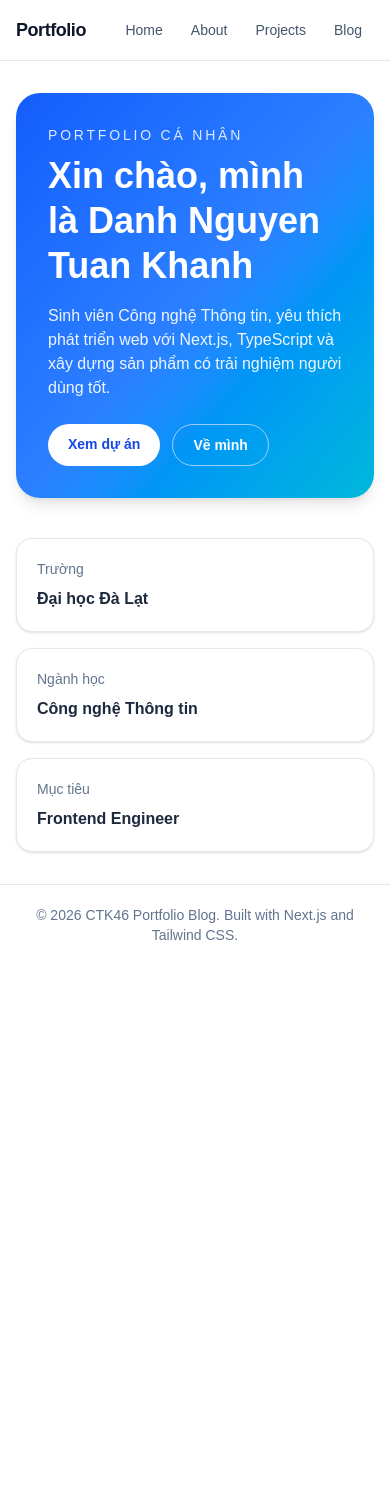
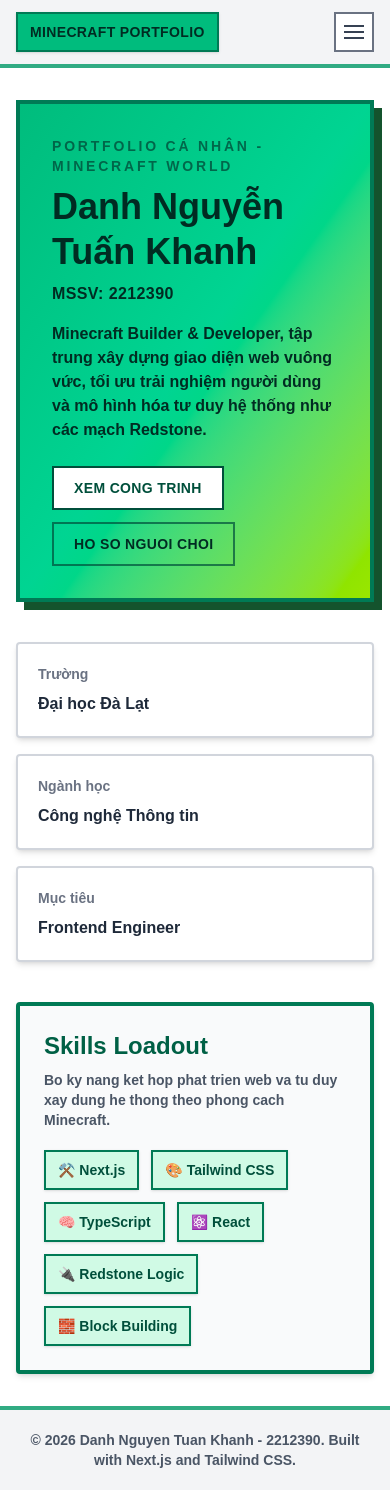
Before and after one commit to KhanhDanh-design/-ctk46-lab01, a Next.js app: page / in a window 390 px wide. Before the commit the page ends 965 px from the top, so only its background shows below. Built offline with nearby package versions, Linux system fonts and the light colour scheme.

Commit message:
feat: cải thiện giao diện với Tailwind CSS responsive

```diff
--- a/src/app/layout.tsx
+++ b/src/app/layout.tsx
@@ -1,13 +1,6 @@
 import type { Metadata } from "next";
-import Link from "next/link";
 import "./globals.css";
-
-const navLinks = [
-  { href: "/", label: "Home" },
-  { href: "/about", label: "About" },
-  { href: "/projects", label: "Projects" },
-  { href: "/blog", label: "Blog" },
-];
+import Navbar from "@/components/Navbar";
 
 export const metadata: Metadata = {
   title: "Portfolio Blog - CTK46",
@@ -21,41 +14,19 @@ export default function RootLayout({
 }>) {
   return (
     <html lang="vi">
-      <body className="min-h-screen bg-slate-50 text-slate-800 antialiased">
+      <body className="min-h-screen bg-gray-100 text-gray-800 antialiased dark:bg-gray-900 dark:text-white">
         <div className="flex min-h-screen flex-col">
-          <header className="sticky top-0 z-50 border-b border-slate-200 bg-white/90 backdrop-blur">
-            <nav className="mx-auto flex w-full max-w-6xl items-center justify-between px-4 py-4 sm:px-6 lg:px-8">
-              <Link
-                href="/"
-                className="text-lg font-bold tracking-tight text-slate-900 transition hover:text-blue-600"
-              >
-                Portfolio
-              </Link>
-
-              <ul className="flex items-center gap-1 sm:gap-2">
-                {navLinks.map((item) => (
-                  <li key={item.href}>
-                    <Link
-                      href={item.href}
-                      className="rounded-md px-3 py-2 text-sm font-medium text-slate-600 transition hover:bg-slate-100 hover:text-blue-600"
-                    >
-                      {item.label}
-                    </Link>
-                  </li>
-                ))}
-              </ul>
-            </nav>
-          </header>
+          <Navbar />
 
           <main className="mx-auto w-full max-w-6xl flex-1 px-4 py-8 sm:px-6 lg:px-8">
             {children}
           </main>
 
-          <footer className="border-t border-slate-200 bg-white">
-            <div className="mx-auto w-full max-w-6xl px-4 py-5 text-center text-sm text-slate-500 sm:px-6 lg:px-8">
+          <footer className="border-t-4 border-emerald-600/80 bg-gray-100 dark:border-emerald-500/70 dark:bg-gray-900">
+            <div className="mx-auto w-full max-w-6xl px-4 py-5 text-center text-sm font-semibold text-gray-600 sm:px-6 lg:px-8 dark:text-gray-300">
               <p>
-                © 2026 CTK46 Portfolio Blog. Built with Next.js and Tailwind
-                CSS.
+                © 2026 Danh Nguyen Tuan Khanh - 2212390. Built with Next.js and
+                Tailwind CSS.
               </p>
             </div>
           </footer>
--- a/src/app/page.tsx
+++ b/src/app/page.tsx
@@ -1,50 +1,79 @@
 import Link from "next/link";
+
+const skills = [
+  "⚒️ Next.js",
+  "🎨 Tailwind CSS",
+  "🧠 TypeScript",
+  "⚛️ React",
+  "🔌 Redstone Logic",
+  "🧱 Block Building",
+];
 
 export default function HomePage() {
   return (
     <div className="space-y-10">
-      <section className="rounded-3xl bg-linear-to-br from-blue-600 via-blue-500 to-cyan-500 p-8 text-white shadow-lg sm:p-10">
-        <p className="mb-2 text-sm uppercase tracking-[0.2em] text-blue-100">
-          Portfolio cá nhân
+      <section className="rounded-none border-4 border-emerald-700 bg-linear-to-br from-emerald-500 via-emerald-400 to-lime-400 p-8 text-emerald-950 shadow-[8px_8px_0_0_#14532d] sm:p-10 dark:border-emerald-500 dark:from-emerald-600 dark:via-emerald-500 dark:to-emerald-700 dark:text-emerald-50 dark:shadow-[8px_8px_0_0_#022c22]">
+        <p className="mb-2 text-sm font-bold uppercase tracking-[0.2em] text-emerald-900/80 dark:text-emerald-100/90">
+          Portfolio cá nhân - Minecraft World
         </p>
-        <h1 className="mb-4 text-4xl font-bold leading-tight sm:text-5xl">
-          Xin chào, mình là Danh Nguyen Tuan Khanh
+        <h1 className="mb-2 text-4xl font-black leading-tight sm:text-5xl">
+          Danh Nguyễn Tuấn Khanh
         </h1>
-        <p className="max-w-2xl text-base text-blue-50 sm:text-lg">
-          Sinh viên Công nghệ Thông tin, yêu thích phát triển web với Next.js,
-          TypeScript và xây dựng sản phẩm có trải nghiệm người dùng tốt.
+        <p className="text-base font-bold tracking-wide sm:text-lg">MSSV: 2212390</p>
+        <p className="mt-4 max-w-2xl text-base font-semibold sm:text-lg">
+          Minecraft Builder & Developer, tập trung xây dựng giao diện web vuông
+          vức, tối ưu trải nghiệm người dùng và mô hình hóa tư duy hệ thống như
+          các mạch Redstone.
         </p>
 
         <div className="mt-6 flex flex-wrap gap-3">
           <Link
             href="/projects"
-            className="rounded-full bg-white px-5 py-2.5 text-sm font-semibold text-blue-700 transition hover:bg-blue-50"
+            className="rounded-none border-2 border-emerald-900 bg-white px-5 py-2.5 text-sm font-black uppercase tracking-wide text-emerald-900 transition hover:bg-emerald-100 dark:border-emerald-100 dark:bg-emerald-100 dark:text-emerald-950"
           >
-            Xem dự án
+            Xem cong trinh
           </Link>
           <Link
             href="/about"
-            className="rounded-full border border-blue-200/80 px-5 py-2.5 text-sm font-semibold text-white transition hover:bg-white/10"
+            className="rounded-none border-2 border-emerald-900/70 px-5 py-2.5 text-sm font-black uppercase tracking-wide text-emerald-950 transition hover:bg-emerald-300/50 dark:border-emerald-100/80 dark:text-emerald-50 dark:hover:bg-emerald-900/50"
           >
-            Về mình
+            Ho so nguoi choi
           </Link>
         </div>
       </section>
 
       <section className="grid gap-4 sm:grid-cols-3">
-        <div className="rounded-2xl border border-slate-200 bg-white p-5 shadow-sm">
-          <p className="text-sm text-slate-500">Trường</p>
-          <p className="mt-2 font-semibold text-slate-800">Đại học Đà Lạt</p>
+        <div className="rounded-sm border-2 border-gray-300 bg-white p-5 shadow-md dark:border-gray-700 dark:bg-gray-800">
+          <p className="text-sm font-semibold text-gray-500 dark:text-gray-300">Trường</p>
+          <p className="mt-2 font-bold text-gray-800 dark:text-white">Đại học Đà Lạt</p>
         </div>
-        <div className="rounded-2xl border border-slate-200 bg-white p-5 shadow-sm">
-          <p className="text-sm text-slate-500">Ngành học</p>
-          <p className="mt-2 font-semibold text-slate-800">
+        <div className="rounded-sm border-2 border-gray-300 bg-white p-5 shadow-md dark:border-gray-700 dark:bg-gray-800">
+          <p className="text-sm font-semibold text-gray-500 dark:text-gray-300">Ngành học</p>
+          <p className="mt-2 font-bold text-gray-800 dark:text-white">
             Công nghệ Thông tin
           </p>
         </div>
-        <div className="rounded-2xl border border-slate-200 bg-white p-5 shadow-sm">
-          <p className="text-sm text-slate-500">Mục tiêu</p>
-          <p className="mt-2 font-semibold text-slate-800">Frontend Engineer</p>
+        <div className="rounded-sm border-2 border-gray-300 bg-white p-5 shadow-md dark:border-gray-700 dark:bg-gray-800">
+          <p className="text-sm font-semibold text-gray-500 dark:text-gray-300">Mục tiêu</p>
+          <p className="mt-2 font-bold text-gray-800 dark:text-white">Frontend Engineer</p>
+        </div>
+      </section>
+
+      <section className="rounded-sm border-4 border-emerald-700 bg-gray-50 p-6 shadow-md dark:border-emerald-500 dark:bg-gray-900">
+        <h2 className="text-2xl font-black text-emerald-800 dark:text-emerald-300">Skills Loadout</h2>
+        <p className="mt-2 text-sm font-semibold text-gray-600 dark:text-gray-300">
+          Bo ky nang ket hop phat trien web va tu duy xay dung he thong theo phong cach Minecraft.
+        </p>
+
+        <div className="mt-5 flex flex-wrap gap-3">
+          {skills.map((skill) => (
+            <span
+              key={skill}
+              className="rounded-none border-2 border-emerald-700 bg-emerald-100 px-3 py-2 text-sm font-black text-emerald-900 shadow-sm dark:border-emerald-400 dark:bg-emerald-900/40 dark:text-emerald-200"
+            >
+              {skill}
+            </span>
+          ))}
         </div>
       </section>
     </div>
--- a/src/app/projects/page.tsx
+++ b/src/app/projects/page.tsx
@@ -4,45 +4,45 @@ import { projects } from "@/data/projects";
 export default function ProjectsPage() {
   return (
     <div className="space-y-8">
-      <section className="rounded-none border-4 border-stone-700 bg-linear-to-b from-lime-300 to-lime-500 p-7 shadow-[6px_6px_0_0_#292524]">
-        <p className="text-sm uppercase tracking-[0.18em] text-stone-800">
-          Minecraft Projects
+      <section className="rounded-none border-4 border-emerald-700 bg-linear-to-b from-emerald-500 to-emerald-400 p-7 shadow-[6px_6px_0_0_#065f46] dark:border-emerald-500 dark:from-emerald-700 dark:to-emerald-600 dark:shadow-[6px_6px_0_0_#022c22]">
+        <p className="text-sm font-bold uppercase tracking-[0.18em] text-emerald-950 dark:text-emerald-100">
+          Emerald Projects
         </p>
-        <h1 className="mt-2 text-3xl font-black text-stone-900 sm:text-4xl">
-          Danh sách công trình thế giới khối vuông
+        <h1 className="mt-2 text-3xl font-black text-emerald-950 sm:text-4xl dark:text-emerald-50">
+          Danh sach cong trinh the gioi khoi vuong
         </h1>
-        <p className="mt-4 max-w-3xl leading-7 text-stone-800">
+        <p className="mt-4 max-w-3xl leading-7 font-semibold text-emerald-900 dark:text-emerald-100">
           Các dự án cá nhân của Danh Nguyen Tuan Khanh - 2212390 xoay quanh xây
           dựng, redstone và hệ thống tự động trong Minecraft.
         </p>
       </section>
 
-      <section className="grid gap-5 md:grid-cols-2">
+      <section className="grid grid-cols-1 gap-5 md:grid-cols-2 lg:grid-cols-3">
         {projects.map((project) => (
           <article
             key={project.id}
-            className="rounded-none border-4 border-stone-700 bg-stone-100 p-6 shadow-[6px_6px_0_0_#44403c] transition hover:-translate-y-0.5"
+            className="rounded-sm border-4 border-emerald-700 bg-gray-50 p-6 shadow-md transition hover:-translate-y-0.5 dark:border-emerald-500 dark:bg-gray-800"
           >
             <div className="mb-3 flex items-center justify-between gap-3">
-              <h2 className="text-lg font-black text-stone-900">
+              <h2 className="text-lg font-black text-gray-900 dark:text-emerald-100">
                 {project.name}
               </h2>
               <span
-                className={`rounded-none border-2 px-3 py-1 text-xs font-black ${
+                className={`rounded-sm border-2 px-3 py-1 text-xs font-black ${
                   project.status === "Hoan thanh"
-                    ? "border-lime-800 bg-lime-200 text-lime-900"
-                    : "border-amber-800 bg-amber-200 text-amber-900"
+                    ? "border-emerald-700 bg-emerald-200 text-emerald-900 dark:border-emerald-500 dark:bg-emerald-900/40 dark:text-emerald-200"
+                    : "border-amber-700 bg-amber-200 text-amber-900 dark:border-amber-500 dark:bg-amber-900/40 dark:text-amber-200"
                 }`}
               >
                 {project.status}
               </span>
             </div>
 
-            <p className="leading-7 text-stone-700">
+            <p className="leading-7 text-gray-700 dark:text-gray-200">
               {project.shortDescription}
             </p>
 
-            <p className="mt-3 text-xs font-bold uppercase tracking-wide text-stone-600">
+            <p className="mt-3 text-xs font-bold uppercase tracking-wide text-gray-600 dark:text-gray-300">
               Tác giả: {project.author}
             </p>
 
@@ -50,7 +50,7 @@ export default function ProjectsPage() {
               {project.tech.map((tech) => (
                 <span
                   key={tech}
-                  className="rounded-none border-2 border-stone-600 bg-stone-200 px-2.5 py-1 text-xs font-bold text-stone-700"
+                  className="rounded-sm border-2 border-emerald-700 bg-emerald-100 px-2.5 py-1 text-xs font-bold text-emerald-900 dark:border-emerald-500 dark:bg-emerald-900/30 dark:text-emerald-200"
                 >
                   {tech}
                 </span>
@@ -59,7 +59,7 @@ export default function ProjectsPage() {
 
             <Link
               href={`/projects/${project.id}`}
-              className="mt-5 inline-flex items-center rounded-none border-2 border-stone-700 bg-lime-400 px-3 py-2 text-sm font-black text-stone-900 transition hover:bg-lime-300"
+              className="mt-5 inline-flex items-center rounded-sm border-2 border-emerald-800 bg-emerald-500 px-3 py-2 text-sm font-black text-emerald-950 transition hover:bg-emerald-400 dark:border-emerald-400 dark:bg-emerald-400 dark:text-emerald-950"
             >
               Xem chi tiết công trình
             </Link>
--- /dev/null
+++ b/src/components/Navbar.tsx
@@ -0,0 +1,73 @@
+"use client";
+
+import Link from "next/link";
+import { useState } from "react";
+
+const navLinks = [
+  { href: "/", label: "Home" },
+  { href: "/about", label: "About" },
+  { href: "/projects", label: "Projects" },
+  { href: "/blog", label: "Blog" },
+];
+
+export default function Navbar() {
+  const [isOpen, setIsOpen] = useState(false);
+
+  return (
+    <header className="sticky top-0 z-50 border-b-4 border-emerald-600/80 bg-gray-100/95 backdrop-blur dark:border-emerald-500/70 dark:bg-gray-900/95">
+      <nav className="mx-auto w-full max-w-6xl px-4 py-3 sm:px-6 lg:px-8">
+        <div className="flex items-center justify-between gap-3">
+          <Link
+            href="/"
+            className="inline-flex items-center rounded-none border-2 border-emerald-700 bg-emerald-500 px-3 py-2 text-sm font-black uppercase tracking-wide text-emerald-950 shadow-sm transition hover:bg-emerald-400 dark:border-emerald-400 dark:bg-emerald-400 dark:text-emerald-950"
+          >
+            Minecraft Portfolio
+          </Link>
+
+          <button
+            type="button"
+            aria-label="Toggle navigation menu"
+            aria-expanded={isOpen}
+            onClick={() => setIsOpen((prev) => !prev)}
+            className="inline-flex h-10 w-10 items-center justify-center rounded-none border-2 border-gray-500 bg-white text-gray-700 transition hover:bg-gray-50 md:hidden dark:border-gray-500 dark:bg-gray-800 dark:text-gray-100"
+          >
+            <span className="flex flex-col gap-1">
+              <span className="block h-0.5 w-5 bg-current" />
+              <span className="block h-0.5 w-5 bg-current" />
+              <span className="block h-0.5 w-5 bg-current" />
+            </span>
+          </button>
+
+          <ul className="hidden items-center gap-2 md:flex">
+            {navLinks.map((item) => (
+              <li key={item.href}>
+                <Link
+                  href={item.href}
+                  className="rounded-none border-2 border-transparent px-3 py-2 text-sm font-bold text-gray-700 transition hover:border-emerald-600 hover:bg-emerald-100 hover:text-emerald-800 dark:text-gray-100 dark:hover:border-emerald-400 dark:hover:bg-gray-800 dark:hover:text-emerald-300"
+                >
+                  {item.label}
+                </Link>
+              </li>
+            ))}
+          </ul>
+        </div>
+
+        {isOpen ? (
+          <ul className="mt-3 grid gap-2 border-t-2 border-gray-300 pt-3 md:hidden dark:border-gray-700">
+            {navLinks.map((item) => (
+              <li key={item.href}>
+                <Link
+                  href={item.href}
+                  onClick={() => setIsOpen(false)}
+                  className="block rounded-none border-2 border-gray-400 bg-white px-3 py-2 text-sm font-bold text-gray-800 transition hover:border-emerald-600 hover:bg-emerald-50 dark:border-gray-600 dark:bg-gray-800 dark:text-gray-100 dark:hover:border-emerald-400"
+                >
+                  {item.label}
+                </Link>
+              </li>
+            ))}
+          </ul>
+        ) : null}
+      </nav>
+    </header>
+  );
+}
```
